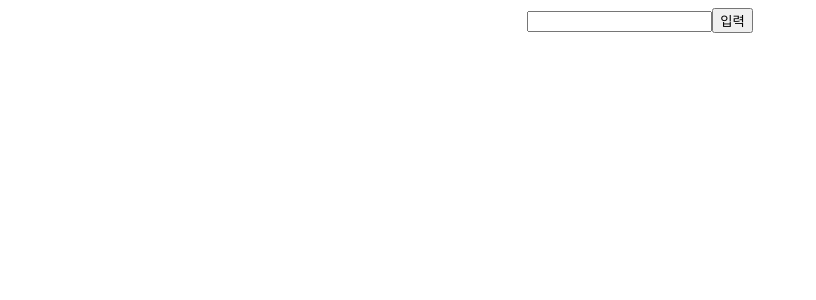
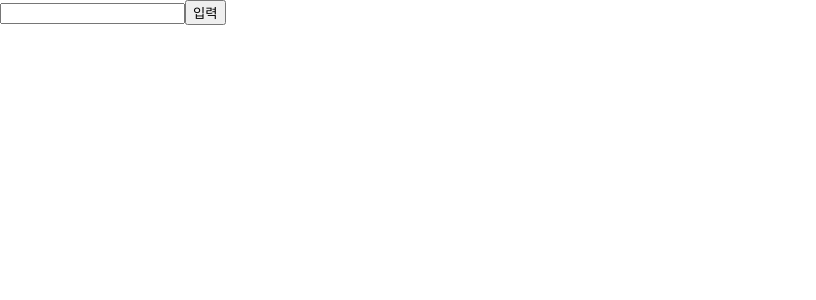
Before and after one commit to chihyeonWON/WordVuelay, a Vue app: page / in a window 1280 px wide. Shown: the top 300 px of the page, without its empty margins (0-816 px from the left). Built offline with nearby package versions, Linux system fonts and the light colour scheme.

Commit message:
Delete unnecessary basic code and add body margin, padding 0

```diff
--- a/src/App.vue
+++ b/src/App.vue
@@ -26,7 +26,11 @@ export default {
   font-family: Avenir, Helvetica, Arial, sans-serif;
   -webkit-font-smoothing: antialiased;
   -moz-osx-font-smoothing: grayscale;
-  text-align: center;
   color: #2c3e50;
 }
+
+body {
+  margin:0;
+  padding:0;
+}
 </style>
```
